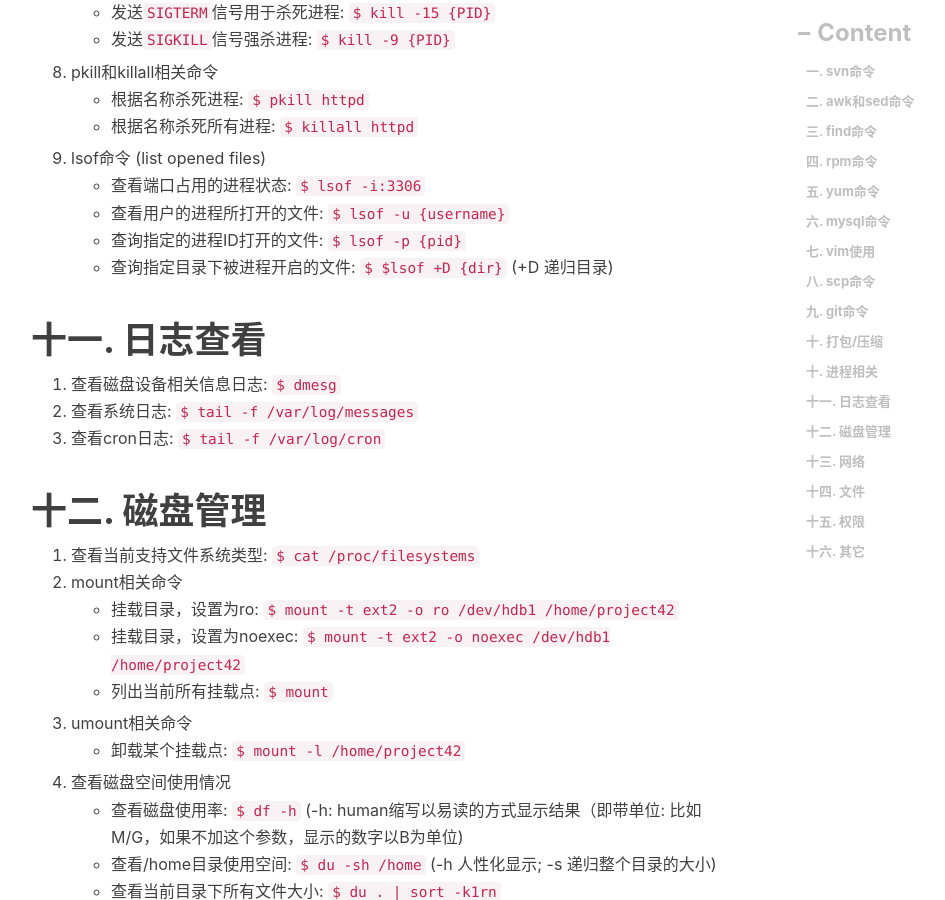
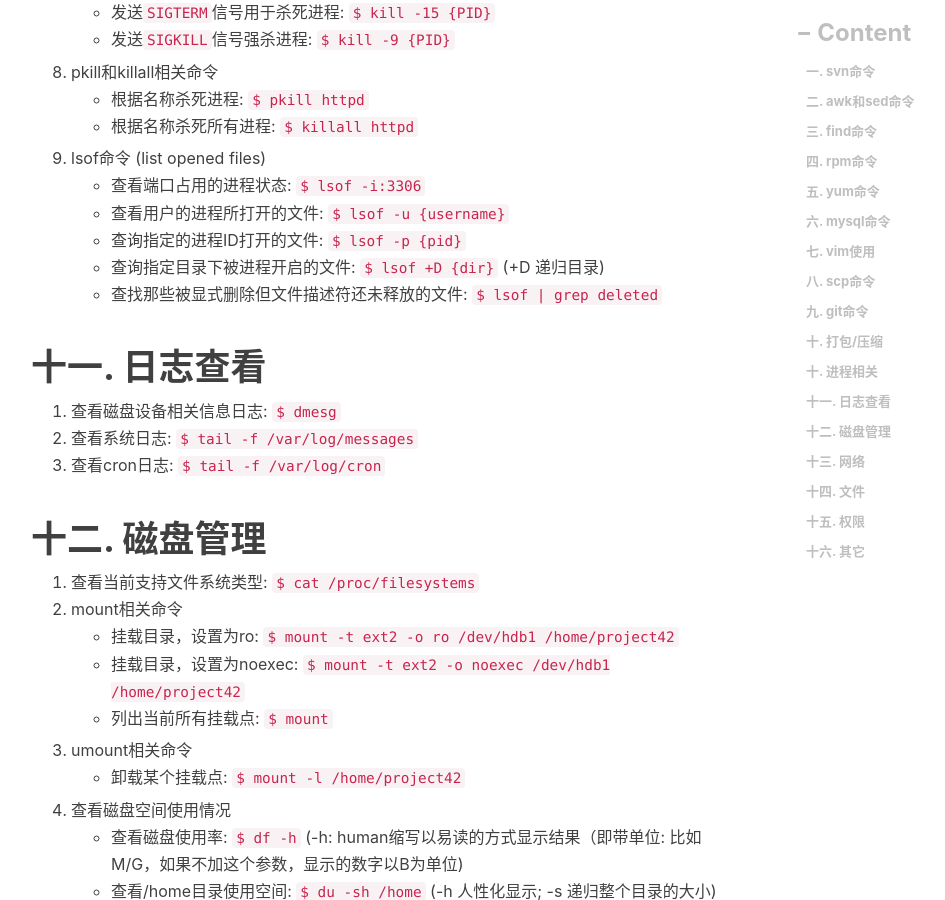
Before and after one commit to engru/chenguolin.github.io, a Jekyll site: the page built from _posts/2016-09-27-【Linux-10】Linux开发运维总结.md, in a window 1280 px wide and 900 px high, scrolled down 5152 px. Shown: the whole window, without its empty margins (234-1179 px from the left). Built offline with Jekyll 4.4.1, drawn with Linux system fonts in a browser that asks for light colours; nearby versions of some CDN libraries; comment, search, counter and statistics services are not loaded.

Commit message:
Update 2016-09-27-【Linux-10】Linux开发运维总结.md

```diff
--- a/_posts/2016-09-27-【Linux-10】Linux开发运维总结.md
+++ b/_posts/2016-09-27-【Linux-10】Linux开发运维总结.md
@@ -141,7 +141,8 @@ tags:         #标签
    + 查看端口占用的进程状态: `$ lsof -i:3306`
    + 查看用户的进程所打开的文件: `$ lsof -u {username}`
    + 查询指定的进程ID打开的文件: `$ lsof -p {pid}`
-   + 查询指定目录下被进程开启的文件: `$ $lsof +D {dir}`  (+D 递归目录)
+   + 查询指定目录下被进程开启的文件: `$ lsof +D {dir}`  (+D 递归目录)
+   + 查找那些被显式删除但文件描述符还未释放的文件: `$ lsof | grep deleted`
 
 # 十一. 日志查看
 1. 查看磁盘设备相关信息日志: `$ dmesg`
```
